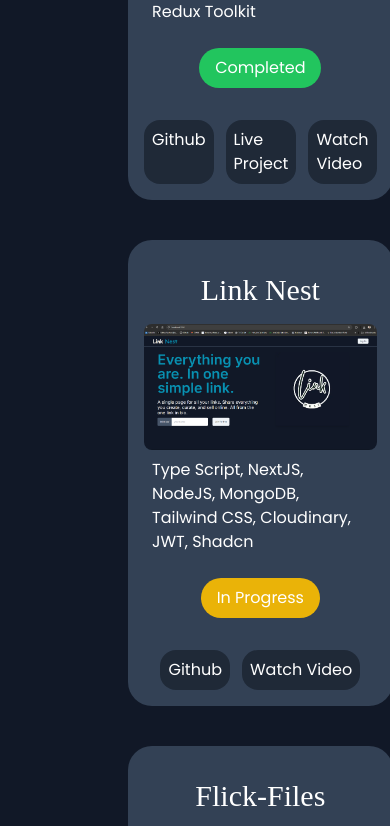
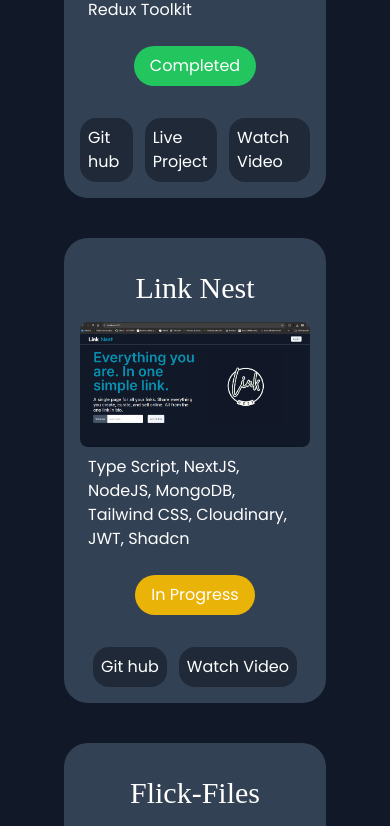
Before and after one commit to VibhavSachan46/react_portfolio-main, a React (Vite) app: page / in a window 390 px wide. Shown: the part 5751-6577 px from the top of the page. Built offline with nearby package versions, Linux system fonts and the light colour scheme.

Commit message:
project section responsiveness improvede

```diff
--- a/package.json
+++ b/package.json
@@ -2,7 +2,7 @@
   "name": "vitereact",
   "version": "0.0.0",
   "scripts": {
-    "dev": "vite",
+    "dev": "vite --host",
     "build": "vite build",
     "preview": "vite preview"
   },
--- a/src/components/Project.jsx
+++ b/src/components/Project.jsx
@@ -89,8 +89,8 @@ const Project = () => {
         </h3>
       </div>
       <br />
-      <div className="px-32">
-        <div className="grid gap-10 sm:grid-cols-1 md:grid-cols-3 lg:grid-cols-3 lg:px-5">
+      <div className="px-16">
+        <div className="grid gap-10 sm:grid-cols-1 md:grid-cols-4 lg:grid-cols-3 lg:px-5 sm:px-5">
           {projects.map((project_info, i) => (
             <div
               key={i}
@@ -113,7 +113,7 @@ const Project = () => {
                     rel="noopener noreferrer"
                     className="text-white bg-gray-800 px-2 py-2 inline-block rounded-2xl  hover:bg-gray-900 hover:text-cyan-600 justify-center items-center"
                   >
-                    Github
+                    Git hub
                   </a>
                 )}
 
```
